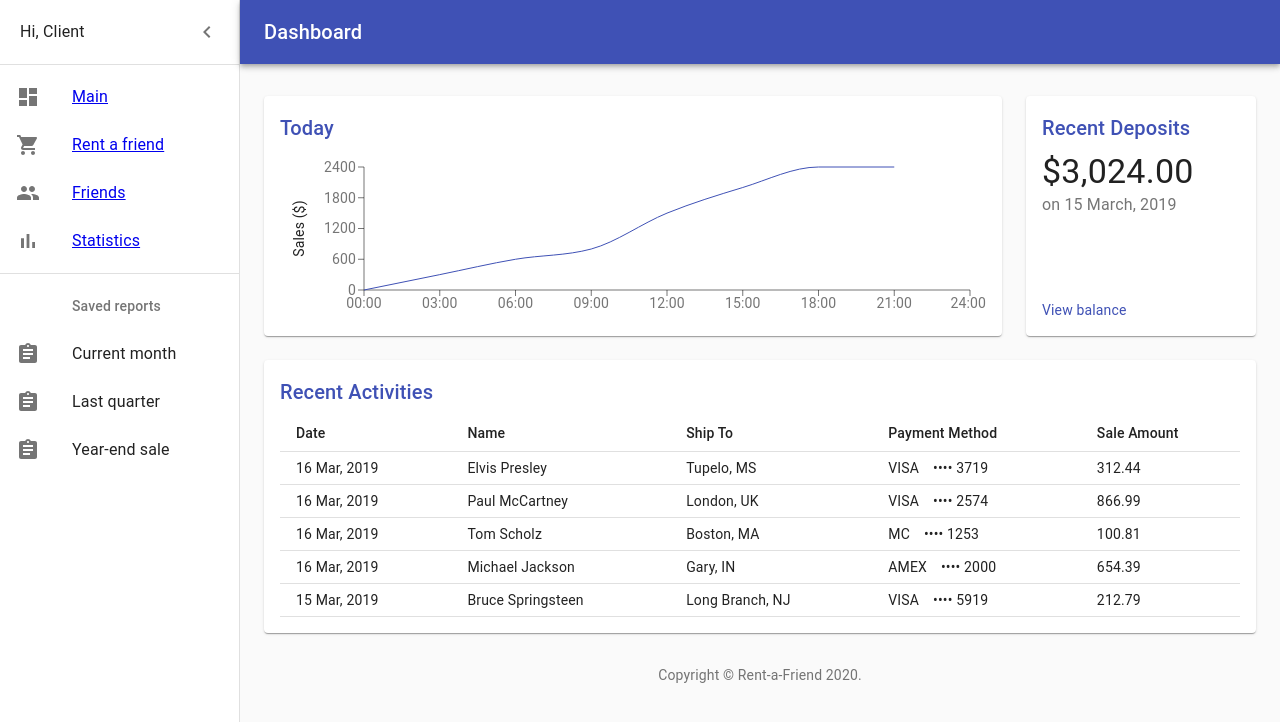
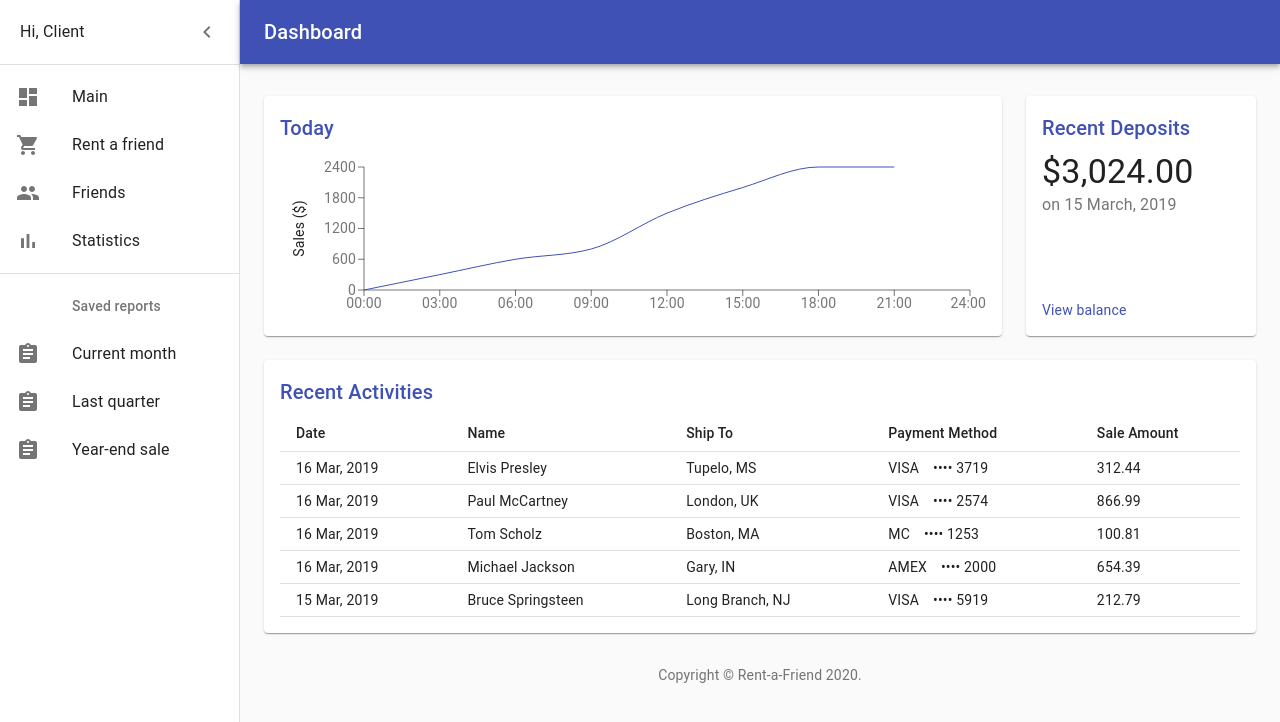
Before and after one commit to maletsden/db_project, a React (Create React App) app: page / in a window 1280 px wide. Shown: the top 722 px of the page. Built offline with nearby package versions, Linux system fonts and the light colour scheme.

Commit message:
fix: fixed text decorations

```diff
--- a/src/components/MainComponent/listItems.js
+++ b/src/components/MainComponent/listItems.js
@@ -36,7 +36,7 @@ const links = [
 export const mainListItems = (
   <div>
     {links.map((link, index) => (
-      <Link to={link.link} key={index}>
+      <Link to={link.link} key={index} style={{ textDecoration: 'none', color: 'inherit'}}>
         <ListItem button>
           <ListItemIcon>
             {link.icon}
```
